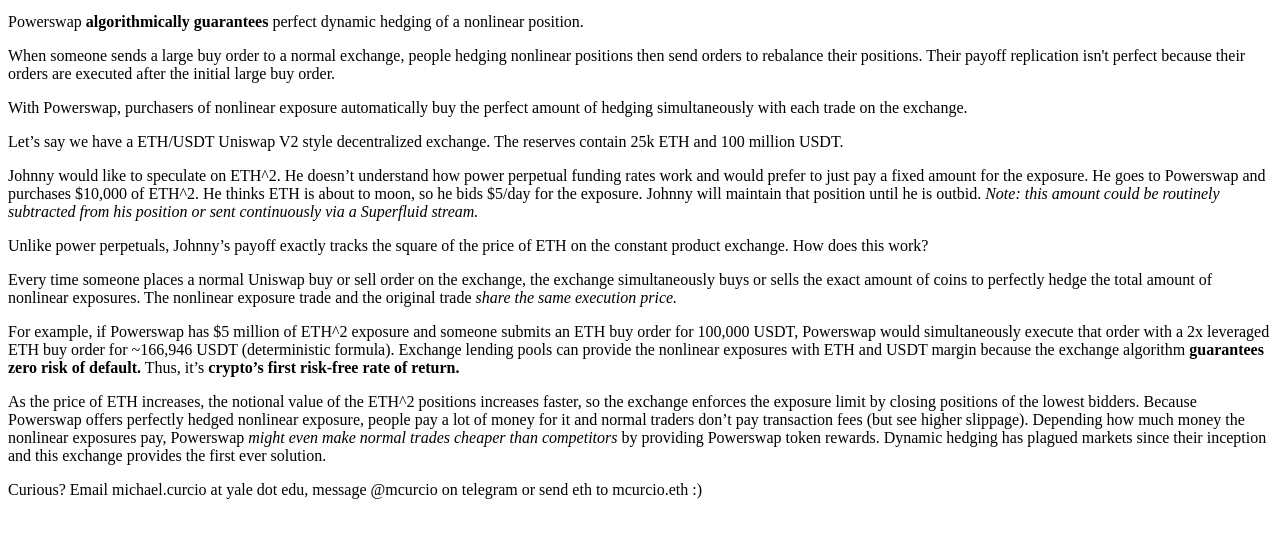
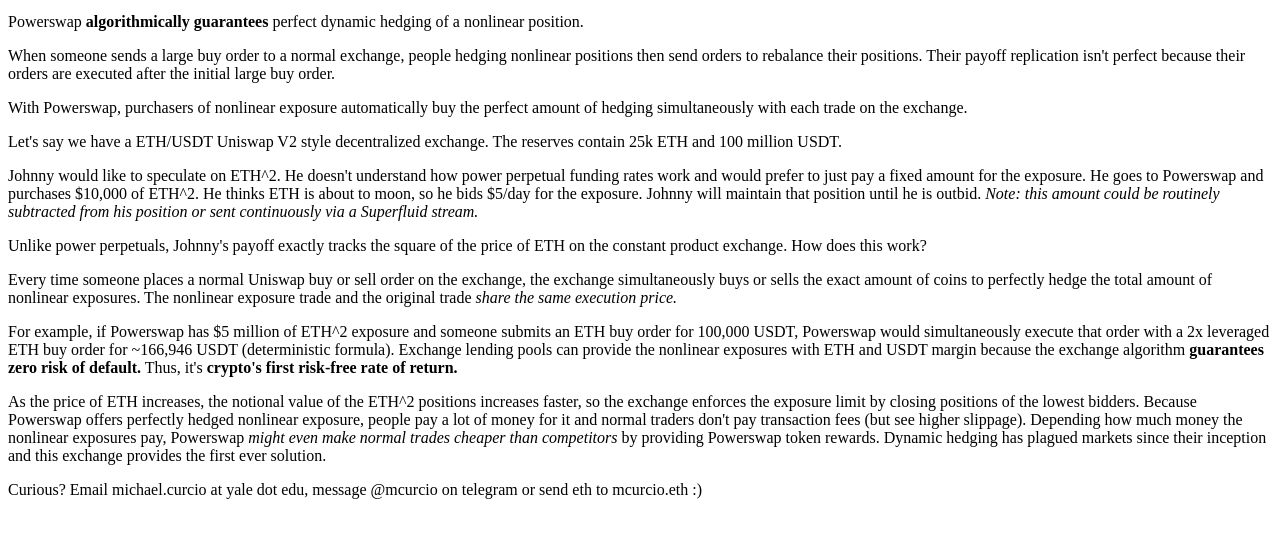
Before and after one commit to mcurcio5/powerswap.xyz, a plain HTML site: page index.html in a window 1280 px wide. Shown: the part 87-624 px from the top of the page. Drawn offline with Linux system fonts and the light colour scheme.

Commit message:
Fixed all apostophes

```diff
--- a/index.html
+++ b/index.html
@@ -17,22 +17,22 @@
         With Powerswap, purchasers of nonlinear exposure automatically buy the perfect amount of hedging simultaneously with each trade on the exchange.
     </p>
     <p>
-        Let’s say we have a ETH/USDT Uniswap V2 style decentralized exchange. The reserves contain 25k ETH and 100 million USDT.
+        Let&#39s say we have a ETH/USDT Uniswap V2 style decentralized exchange. The reserves contain 25k ETH and 100 million USDT.
     </p>
     <p>
-        Johnny would like to speculate on ETH^2. He doesn’t understand how power perpetual funding rates work and would prefer to just pay a fixed amount for the exposure. He goes to Powerswap and purchases $10,000 of ETH^2. He thinks ETH is about to moon, so he bids $5/day for the exposure. Johnny will maintain that position until he is outbid. <i>Note: this amount could be routinely subtracted from his position or sent continuously via a Superfluid stream.</i>
+        Johnny would like to speculate on ETH^2. He doesn&#39t understand how power perpetual funding rates work and would prefer to just pay a fixed amount for the exposure. He goes to Powerswap and purchases $10,000 of ETH^2. He thinks ETH is about to moon, so he bids $5/day for the exposure. Johnny will maintain that position until he is outbid. <i>Note: this amount could be routinely subtracted from his position or sent continuously via a Superfluid stream.</i>
     </p>
     <p>
-        Unlike power perpetuals, Johnny’s payoff exactly tracks the square of the price of ETH on the constant product exchange. How does this work?
+        Unlike power perpetuals, Johnny&#39s payoff exactly tracks the square of the price of ETH on the constant product exchange. How does this work?
     </p>
     <p>
         Every time someone places a normal Uniswap buy or sell order on the exchange, the exchange simultaneously buys or sells the exact amount of coins to perfectly hedge the total amount of nonlinear exposures. The nonlinear exposure trade and the original trade <i>share the same execution price.</i>
     </p>
     <p>
-        For example, if Powerswap has $5 million of ETH^2 exposure and someone submits an ETH buy order for 100,000 USDT, Powerswap would simultaneously execute that order with a 2x leveraged ETH buy order for ~166,946 USDT (deterministic formula). Exchange lending pools can provide the nonlinear exposures with ETH and USDT margin because the exchange algorithm <b>guarantees zero risk of default.</b> Thus, it’s <b>crypto’s first risk-free rate of return.</b>
+        For example, if Powerswap has $5 million of ETH^2 exposure and someone submits an ETH buy order for 100,000 USDT, Powerswap would simultaneously execute that order with a 2x leveraged ETH buy order for ~166,946 USDT (deterministic formula). Exchange lending pools can provide the nonlinear exposures with ETH and USDT margin because the exchange algorithm <b>guarantees zero risk of default.</b> Thus, it&#39s <b>crypto&#39s first risk-free rate of return.</b>
     </p>
     <p>
-        As the price of ETH increases, the notional value of the ETH^2 positions increases faster, so the exchange enforces the exposure limit by closing positions of the lowest bidders. Because Powerswap offers perfectly hedged nonlinear exposure, people pay a lot of money for it and normal traders don’t pay transaction fees (but see higher slippage). Depending how much money the nonlinear exposures pay, Powerswap <i>might even make normal trades cheaper than competitors</i> by providing Powerswap token rewards. Dynamic hedging has plagued markets since their inception and this exchange provides the first ever solution.
+        As the price of ETH increases, the notional value of the ETH^2 positions increases faster, so the exchange enforces the exposure limit by closing positions of the lowest bidders. Because Powerswap offers perfectly hedged nonlinear exposure, people pay a lot of money for it and normal traders don&#39t pay transaction fees (but see higher slippage). Depending how much money the nonlinear exposures pay, Powerswap <i>might even make normal trades cheaper than competitors</i> by providing Powerswap token rewards. Dynamic hedging has plagued markets since their inception and this exchange provides the first ever solution.
     </p>
     <p>
         Curious? Email michael.curcio at yale dot edu, message @mcurcio on telegram or send eth to mcurcio.eth :)
```
